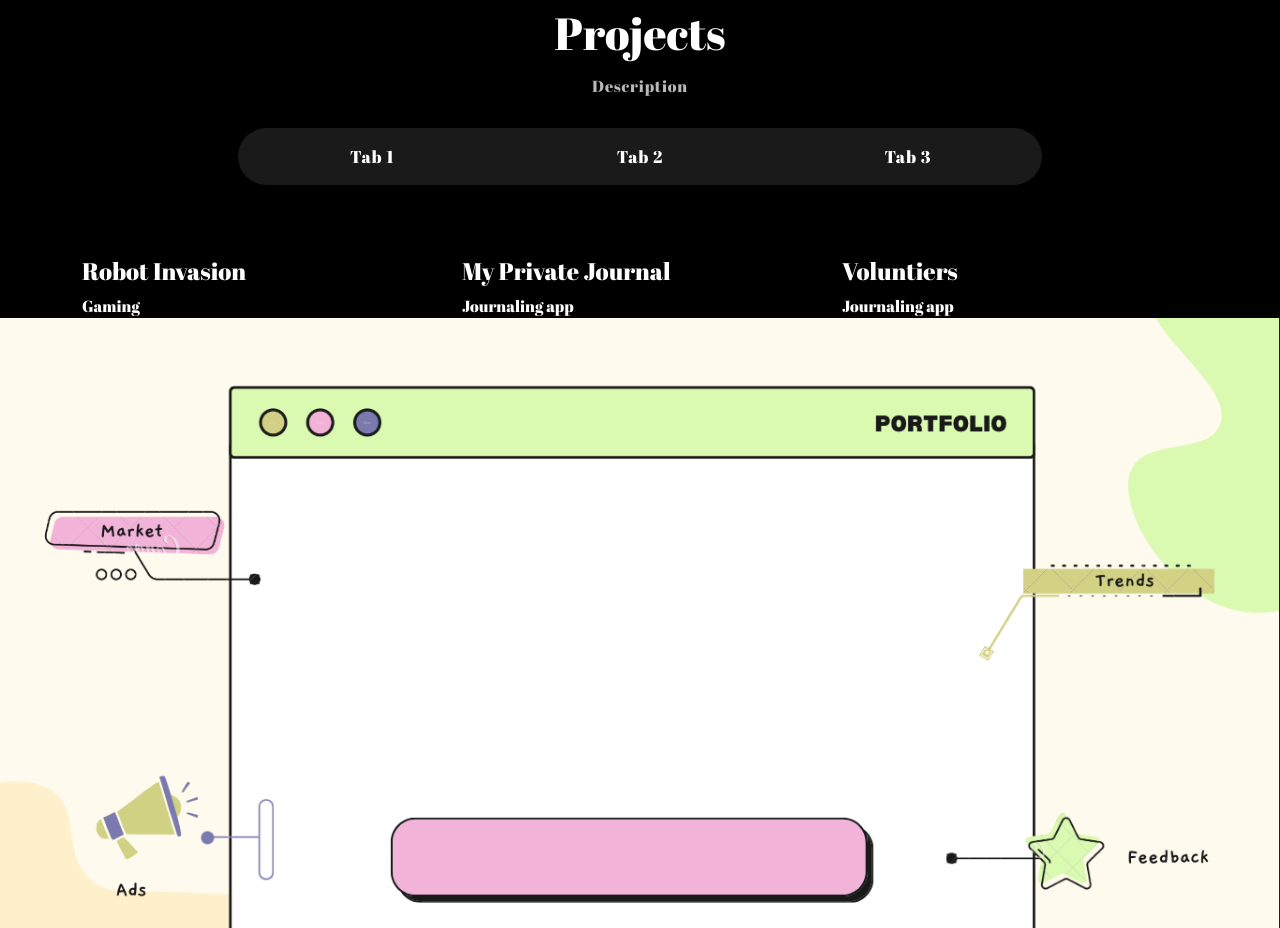
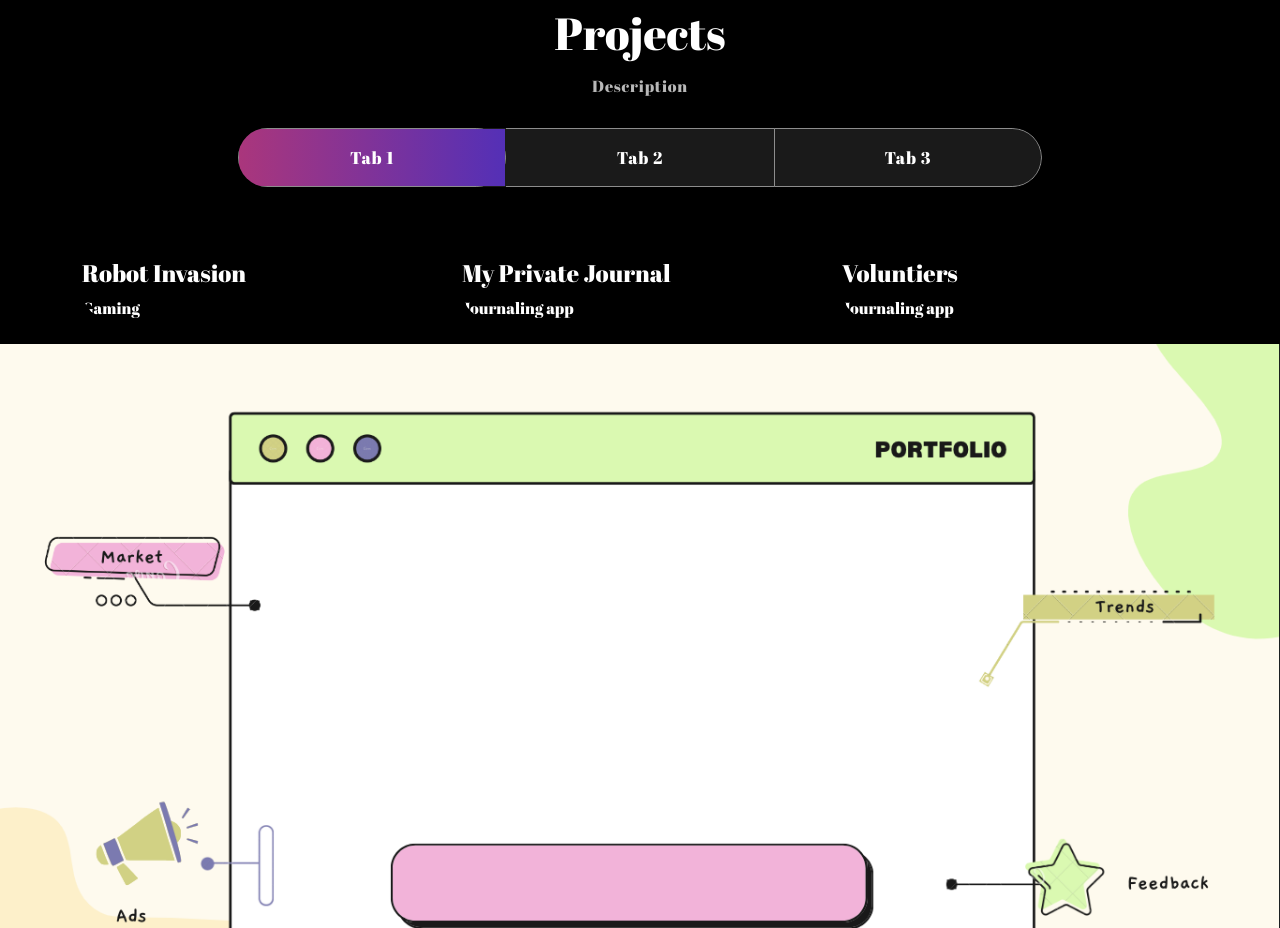
Before and after one commit to ddanieela1/portfolio-c, a React (Vite) app: page / in a window 1280 px wide. Shown: the part 1460-2388 px from the top of the page. Built offline with nearby package versions, Linux system fonts and the light colour scheme.

Commit message:
added styling for project component tabs

```diff
--- a/src/App.css
+++ b/src/App.css
@@ -356,10 +356,38 @@ border-right: 0.08em solid #666;
   text-align: center;
   z-index: 0;
 }
-/* .project .nav.nav-pills .nav-link::before{
+.project .nav.nav-pills .nav-link::before{
 content:"";
 position: absolute;
 width: 0;
 height: 100%;
 background: linear-gradient(90.21deg, #fff 0%, #AA367C -5.91%, #4A2FBD 111.58%);
-} */
+top: 0;
+left: 0;
+z-index: -1;
+transition: 0.3s ease-in-out;
+}
+.project .nav.nav-pills .nav-link.active::before {
+  width: 100% !important;
+}
+.project .nav.nav-pills .nav-link.active {
+  border: 1px solid rgba(255, 255, 255, 1);
+}
+.nav-link#projects-tabs-tab-first {
+  border: 1px solid rgba(255, 255, 255, 0.5);
+  border-radius: 0 55px 55px 0;
+}
+.nav-link#projects-tabs-tab-second{
+  border-top: 1px solid rgba(255, 255, 255, 0.5);
+  border-bottom: 1px solid rgba(255, 255, 255, 0.5);
+}
+.nav-link#projects-tabs-tab-third{
+  border: 1px solid rgba(255, 255, 255, 0.5);
+  border-radius: 0 55px 55px 0;
+}
+.proj-imgbx {
+  position: relative;
+  border-radius: 30px;
+  overflow: hidden;
+  margin-bottom: 24px;
+}
```
